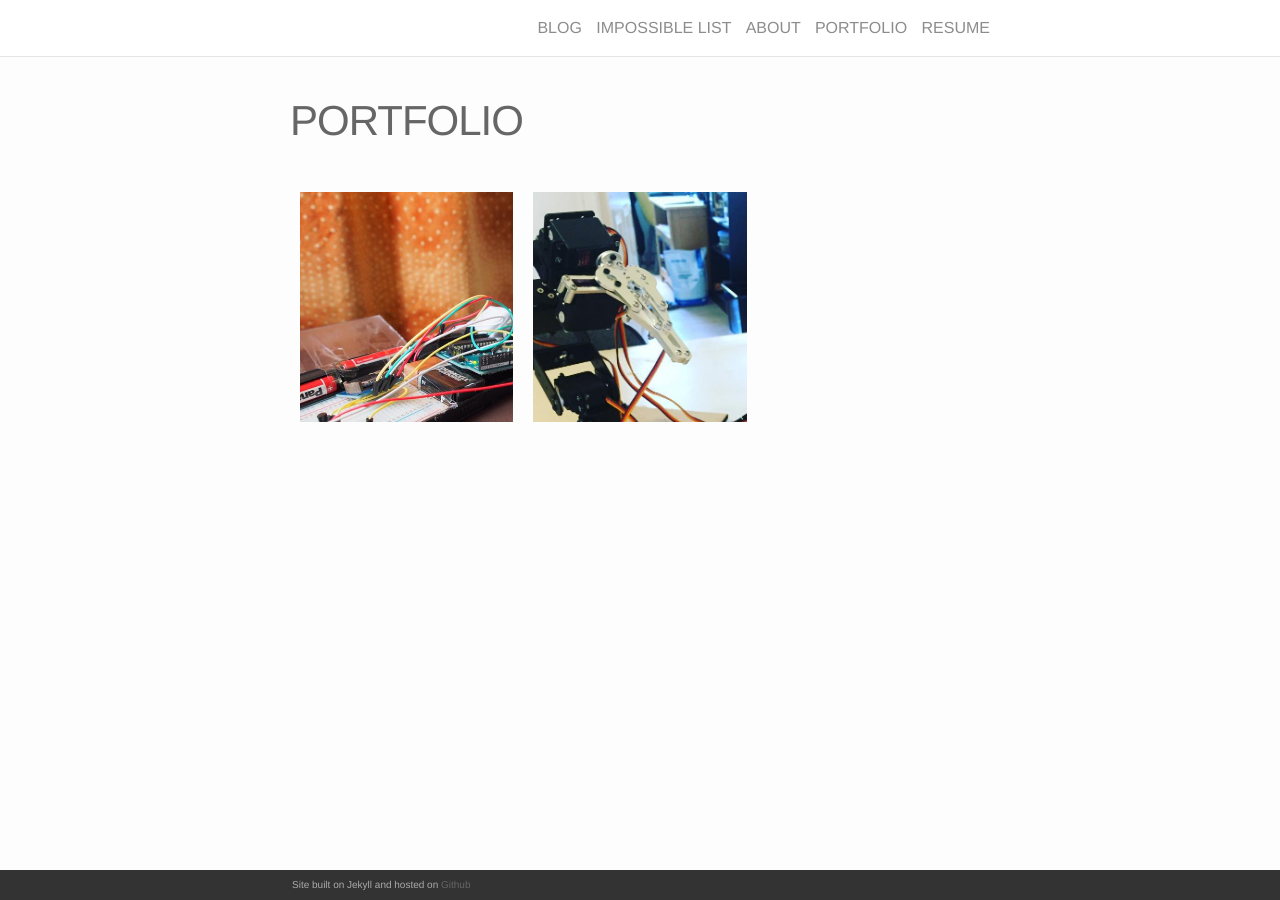
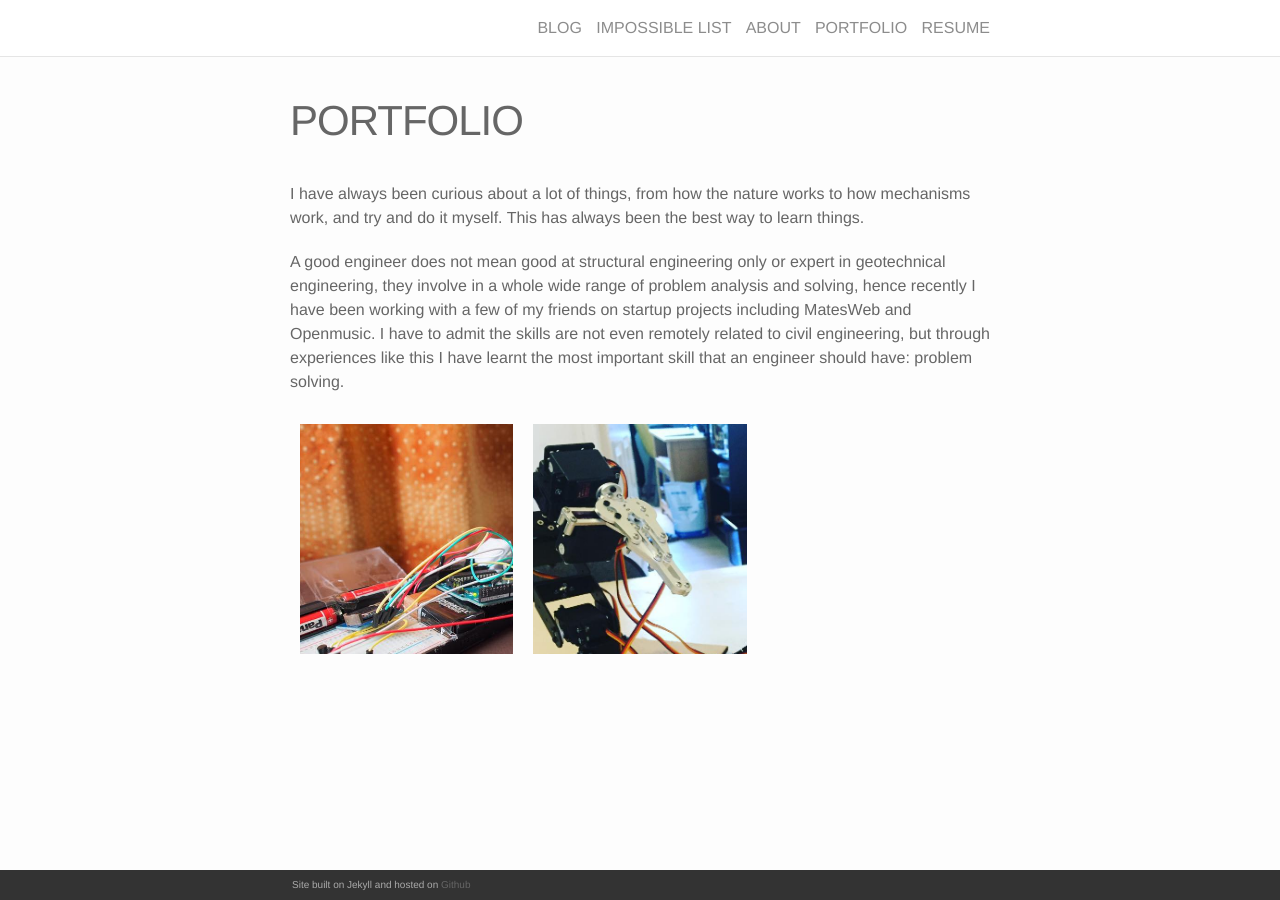
Before and after one commit to chwong1996/myhome, a Jekyll site: the page built from portfolio.md, in a window 1280 px wide. Built offline with Jekyll 4.4.1, drawn with Linux system fonts in a browser that asks for light colours; nearby versions of some CDN libraries.

Commit message:
Update portfolio.md

```diff
--- a/portfolio.md
+++ b/portfolio.md
@@ -3,6 +3,9 @@ layout: page
 title: PORTFOLIO
 permalink: /portfolio/
 ---
+I have always been curious about a lot of things, from how the nature works to how mechanisms work, and try and do it myself. This has always been the best way to learn things.
+
+A good engineer does not mean good at structural engineering only or expert in geotechnical engineering, they involve in a whole wide range of problem analysis and solving, hence recently I have been working with a few of my friends on startup projects including MatesWeb and Openmusic. I have to admit the skills are not even remotely related to civil engineering, but through experiences like this I have learnt the most important skill that an engineer should have: problem solving.
 
 {% for project in site.portfolio %}
 
```
